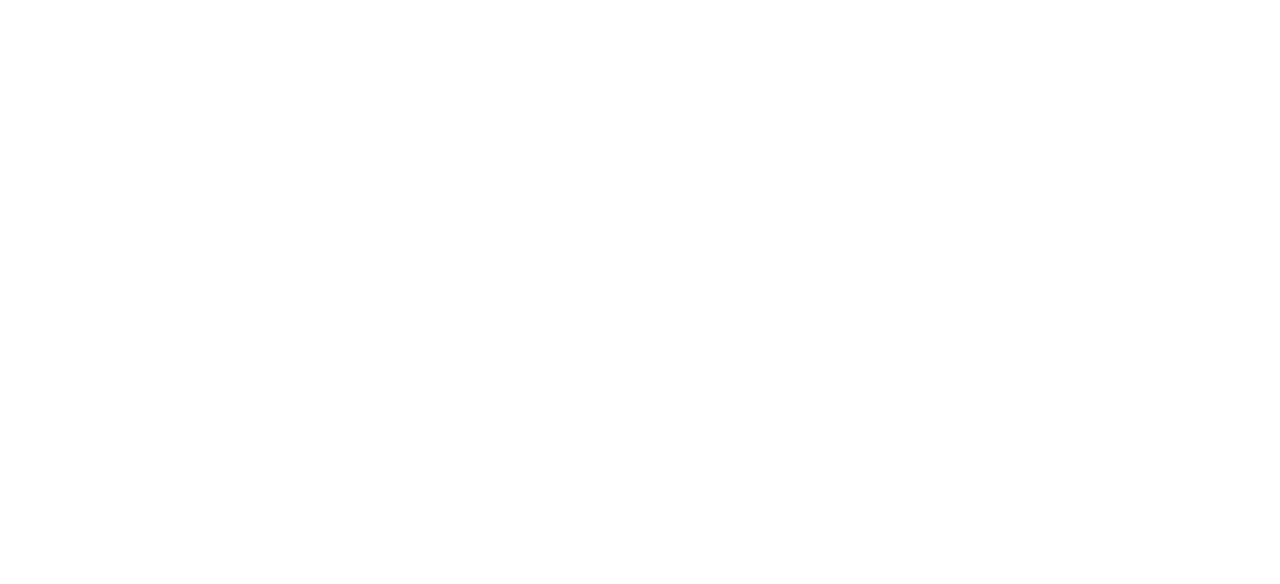
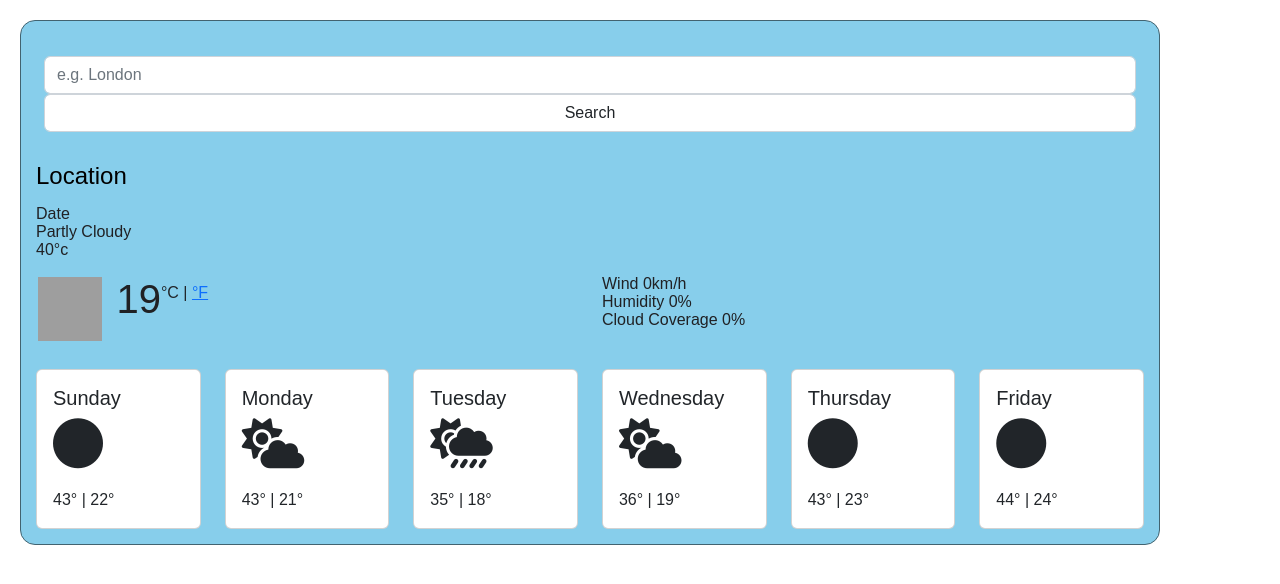
Before and after one commit to bparker1992/beth-weather-app, a website: page index.html in a window 1280 px wide. Drawn offline with nearby package versions, Linux system fonts and the light colour scheme; grey boxes are pictures that could not be loaded.

Commit message:
added working files to weather app

```diff
--- a/index.html
+++ b/index.html
@@ -1,12 +1,130 @@
 <!DOCTYPE html>
 <html lang="en">
-<head>
-    <meta charset="UTF-8">
-    <meta http-equiv="X-UA-Compatible" content="IE=edge">
-    <meta name="viewport" content="width=device-width, initial-scale=1.0">
-    <title>Github</title>
-</head>
-<body>
+  <head>
+    <meta charset="utf-8" />
+    <meta name="viewport" content="width=device-width, initial-scale=1" />
+    <title>Weather App</title>
+    <link
+      href="https://cdn.jsdelivr.net/npm/bootstrap@5.2.0-beta1/dist/css/bootstrap.min.css"
+      rel="stylesheet"
+      integrity="sha384-0evHe/X+R7YkIZDRvuzKMRqM+OrBnVFBL6DOitfPri4tjfHxaWutUpFmBp4vmVor"
+      crossorigin="anonymous"
+    />
+    <link rel="stylesheet" href="src/styles.css" />
+    <script
+      src="https://kit.fontawesome.com/736873f041.js"
+      crossorigin="anonymous"
+    ></script>
+    <script src="https://unpkg.com/axios/dist/axios.min.js"></script>
+  </head>
 
-</body>
+  <body>
+    <div class="container">
+      <div class="weather-app">
+        <form id="search-form">
+          <div class="row">
+            <input
+              type="search"
+              placeholder="e.g. London"
+              id="city-query"
+              class="form-control col-9"
+            />
+            <input type="submit" value="Search" class="form-control col-3" />
+          </div>
+        </form>
+      </div>
+      <div class="col-12">
+        <h1 id="city">
+          Location
+        </h1>
+        <ul>
+          <li id="date">
+            Date
+          </li>
+          <li id="weather-description">
+            Partly Cloudy
+          </li>
+          <li id="current-temperature">
+            40°c
+          </li>
+        </ul>
+      </div>
+      <div class="row">
+        <div class="col-6">
+          <img
+            src="https://ssl.gstatic.com/onebox/weather/64/partly_cloudy.png"
+            alt="cloudy icon"
+            class="weather-icon"
+          />
+          <span class="temperature">19</span
+          ><span class="units">°C | <a href="#">°F</a></span>
+        </div>
+        <div class="col-6">
+          <ul>
+            <li>Wind <span id="wind">0</span>km/h</li>
+            <li>Humidity <span id="humidity">0</span>%</li>
+            <li>Cloud Coverage <span id="cloud">0</span>%</li>
+          </ul>
+        </div>
+      </div>
+      <br />
+      <div class="row">
+        <div class="col-2">
+          <div class="card">
+            <div class="card-body">
+              <h5 class="card-title">Sunday</h5>
+              <i class="fa-solid fa-circle dayOfWeekIcon"></i>
+              <p class="card-text">43° | 22°</p>
+            </div>
+          </div>
+        </div>
+        <div class="col-2">
+          <div class="card">
+            <div class="card-body">
+              <h5 class="card-title">Monday</h5>
+              <i class="fa-solid fa-cloud-sun dayOfWeekIcon"></i>
+              <p class="card-text">43° | 21°</p>
+            </div>
+          </div>
+        </div>
+        <div class="col-2">
+          <div class="card">
+            <div class="card-body">
+              <h5 class="card-title">Tuesday</h5>
+              <i class="fa-solid fa-cloud-sun-rain dayOfWeekIcon"></i>
+              <p class="card-text">35° | 18°</p>
+            </div>
+          </div>
+        </div>
+        <div class="col-2">
+          <div class="card">
+            <div class="card-body">
+              <h5 class="card-title">Wednesday</h5>
+              <i class="fa-solid fa-cloud-sun dayOfWeekIcon"></i>
+              <p class="card-text">36° | 19°</p>
+            </div>
+          </div>
+        </div>
+        <div class="col-2">
+          <div class="card">
+            <div class="card-body">
+              <h5 class="card-title">Thursday</h5>
+              <i class="fa-solid fa-circle dayOfWeekIcon"></i>
+              <p class="card-text">43° | 23°</p>
+            </div>
+          </div>
+        </div>
+        <div class="col-2">
+          <div class="card">
+            <div class="card-body">
+              <h5 class="card-title">Friday</h5>
+              <i class="fa-solid fa-circle dayOfWeekIcon"></i>
+              <p class="card-text">44° | 24°</p>
+            </div>
+          </div>
+        </div>
+      </div>
+    </div>
+    <script src="src/index.js"></script>
+  </body>
 </html>
--- /dev/null
+++ b/src/index.js
@@ -0,0 +1,49 @@
+let dateElement = document.querySelector("#date");
+let currentTime = new Date();
+let hours = currentTime.getHours();
+if (hours < 10) {
+  hours = `0${hours}`;
+}
+let minutes = currentTime.getMinutes();
+if (minutes < 10) {
+  minutes = `0${minutes}`;
+}
+let dayIndex = currentTime.getDay();
+let days = [
+  "Sunday",
+  "Monday",
+  "Tuesday",
+  "Wednesday",
+  "Thursday",
+  "Friday",
+  "Saturday"
+];
+
+dateElement.innerHTML = `${days[dayIndex]} ${hours}:${minutes}`;
+
+function displayWeatherCondition(response) {
+  console.log(response.data);
+  document.querySelector("#city").innerHTML = response.data.name;
+  document.querySelector("#current-temperature").innerHTML = Math.round(
+    response.data.main.temp
+  );
+  document.querySelector("#weather-description").innerHTML = response.data.weather.[0].description;
+  document.querySelector("#humidity").innerHTML = response.data.main.humidity;
+  document.querySelector("#wind").innerHTML = Math.round(
+    response.data.wind.speed
+  );
+  document.querySelector("#cloud").innerHTML = response.data.clouds.all;
+}
+
+function search(event) {
+  event.preventDefault();
+  let apiKey = "d07eca82bfda286ba1fbc8753bcf5587";
+  let city = document.querySelector("#city-query").value;
+  let units = "metric";
+  let apiUrlRoot = "https://api.openweathermap.org/data/2.5/weather?";
+  let apiUrl = `${apiUrlRoot}q=${city}&appid=${apiKey}&units=${units}`;
+  axios.get(apiUrl).then(displayWeatherCondition);
+}
+
+let searchForm = document.querySelector("#search-form");
+searchForm.addEventListener("submit", search);
--- /dev/null
+++ b/src/styles.css
@@ -0,0 +1,70 @@
+.container {
+    border: 1px solid;
+    border-color: #426370;
+    padding: 15px;
+    background-color: #87ceeb;
+    border-radius: 15px;
+    margin: 20px;
+    max-width: 600;
+    font-family: Arial, Helvetica, sans-serif;
+  }
+
+  .dayOfWeekIcon {
+    font-size: 50px;
+    text-align: center;
+    padding-bottom: 20px;
+  }
+
+  .weather-icon {
+    height: 64px;
+    width: 64px;
+    display: inline-block;
+    margin: 2px;
+    margin-right: 10px;
+  }
+  .temperature {
+    color: rgb(32, 33, 36);
+    font-size: 40px;
+    font-weight: 400;
+    line-height: 1;
+  }
+
+  .units {
+    position: relative;
+    top: -15px;
+  }
+
+  form {
+    display: block;
+    text-align: center;
+    padding: 20px;
+    padding-bottom: 30px;
+    font-size: 20px;
+    font-family: Arial, Helvetica, sans-serif;
+  }
+
+  body {
+    font-family: arial, sans-serif;
+  }
+
+  h1 {
+    color: black;
+    display: inline-block;
+    font-size: 24px;
+    font-weight: 100;
+    height: 35px;
+    line-height: 28px;
+  }
+
+  ul {
+    margin: 0, 0 15px;
+    padding: 0;
+  }
+
+  li {
+    color: rgb(32, 33, 36);
+    font-size: 16px;
+    font-weight: 100;
+    line-height: 18px;
+    list-style: none;
+  }
```
Also changed, not shown: package.json (added, +16 -0 lines).
